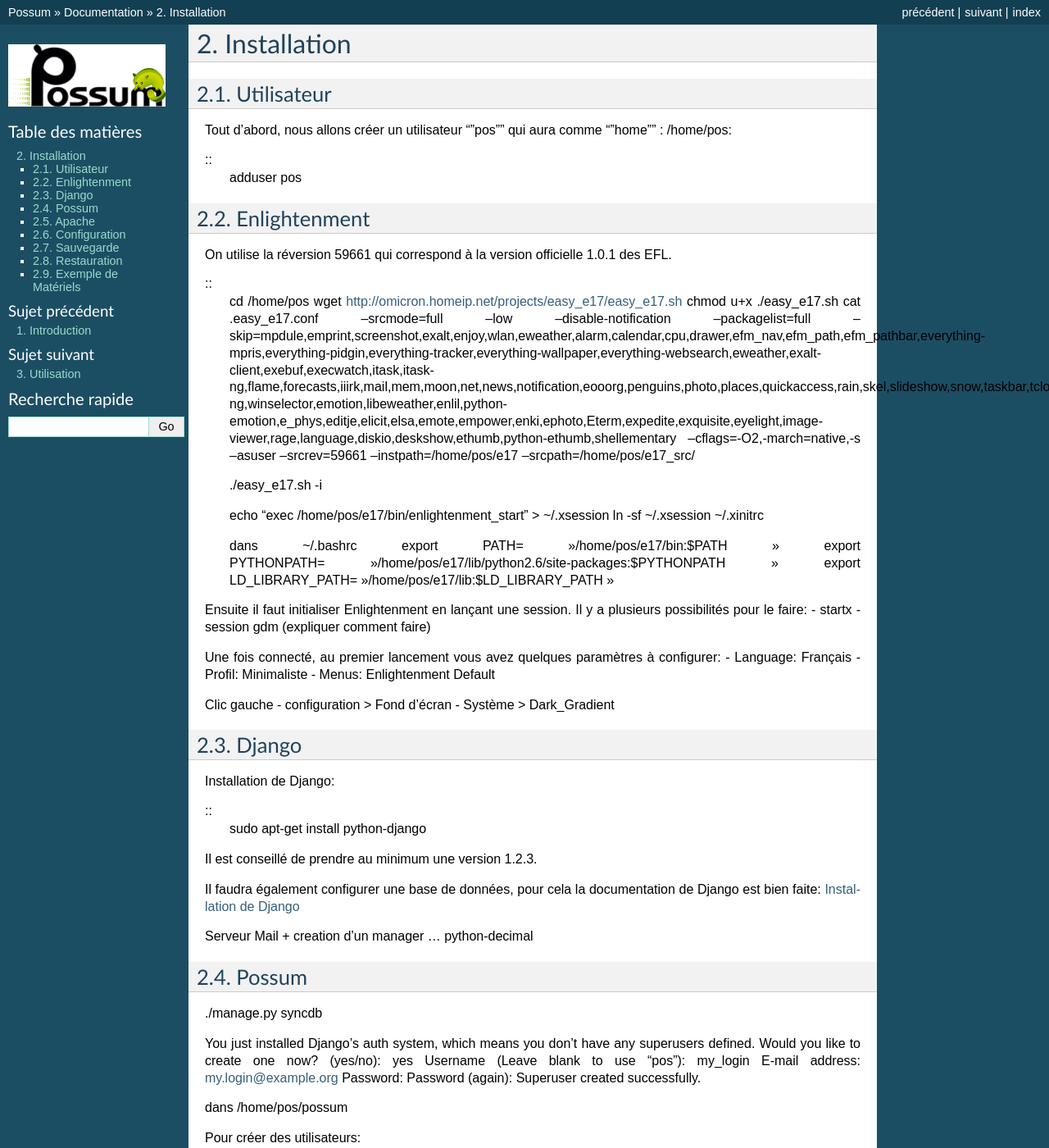
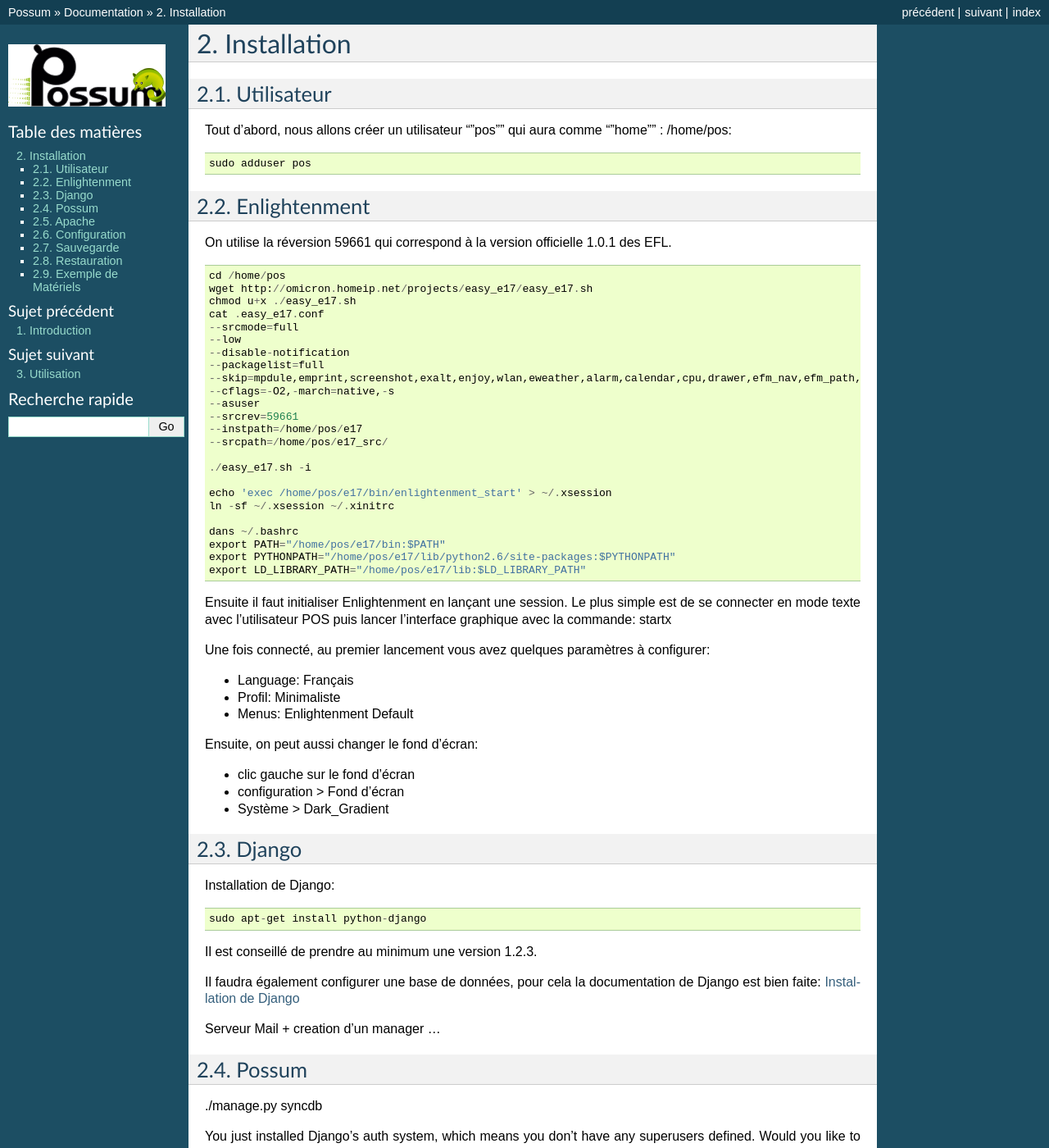
Before and after one commit to fccgp/possum, a Sphinx documentation site: the page built from doc/install.rst, in a window 1280 px wide and 1400 px high. Shown: the whole window at 82% size. Built offline with Sphinx 7.4.7, drawn with Linux system fonts in a browser that asks for light colours.

Commit message:
Documentation d'installation qui avance

```diff
--- a/doc/install.rst
+++ b/doc/install.rst
@@ -7,7 +7,8 @@ Utilisateur
 Tout d'abord, nous allons créer un utilisateur ''pos'' qui aura comme ''home'' : /home/pos:
 
 ::
-  adduser pos
+
+  sudo adduser pos
 
 Enlightenment
 -------------
@@ -15,6 +16,7 @@ Enlightenment
 On utilise la réversion 59661 qui correspond à la version officielle 1.0.1 des EFL.
 
 ::
+
   cd /home/pos
   wget http://omicron.homeip.net/projects/easy_e17/easy_e17.sh
   chmod u+x ./easy_e17.sh
@@ -41,16 +43,20 @@ On utilise la réversion 59661 qui correspond à la version officielle 1.0.1 des
   export LD_LIBRARY_PATH="/home/pos/e17/lib:$LD_LIBRARY_PATH"
 
 
-Ensuite il faut initialiser Enlightenment en lançant une session. Il y a plusieurs possibilités pour le faire:
-- startx
-- session gdm (expliquer comment faire)
+Ensuite il faut initialiser Enlightenment en lançant une session. Le plus
+simple est de se connecter en mode texte avec l'utilisateur POS puis
+lancer l'interface graphique avec la commande: startx
 
-Une fois connecté, au premier lancement vous avez quelques paramètres à configurer:
+Une fois connecté, au premier lancement vous avez quelques paramètres
+à configurer:
+
 - Language: Français
 - Profil: Minimaliste
 - Menus: Enlightenment Default
 
-Clic gauche
+Ensuite, on peut aussi changer le fond d'écran:
+
+- clic gauche sur le fond d'écran
 - configuration > Fond d'écran
 - Système > Dark_Gradient
 
@@ -61,6 +67,7 @@ Django
 Installation de Django:
 
 ::
+
   sudo apt-get install python-django
 
 Il est conseillé de prendre au minimum une version 1.2.3.
@@ -70,7 +77,7 @@ est bien faite: `Installation de Django <http://docs.django-fr.org/intro/install
 
 
 Serveur Mail + creation d'un manager ...
-python-decimal
+
 
 Possum
 ------
```
